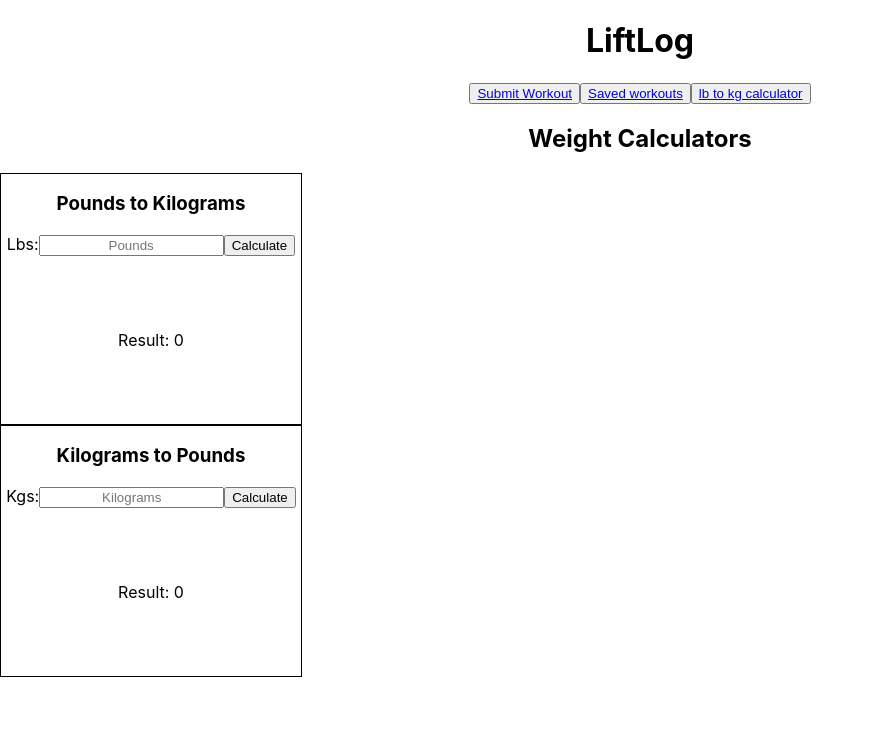
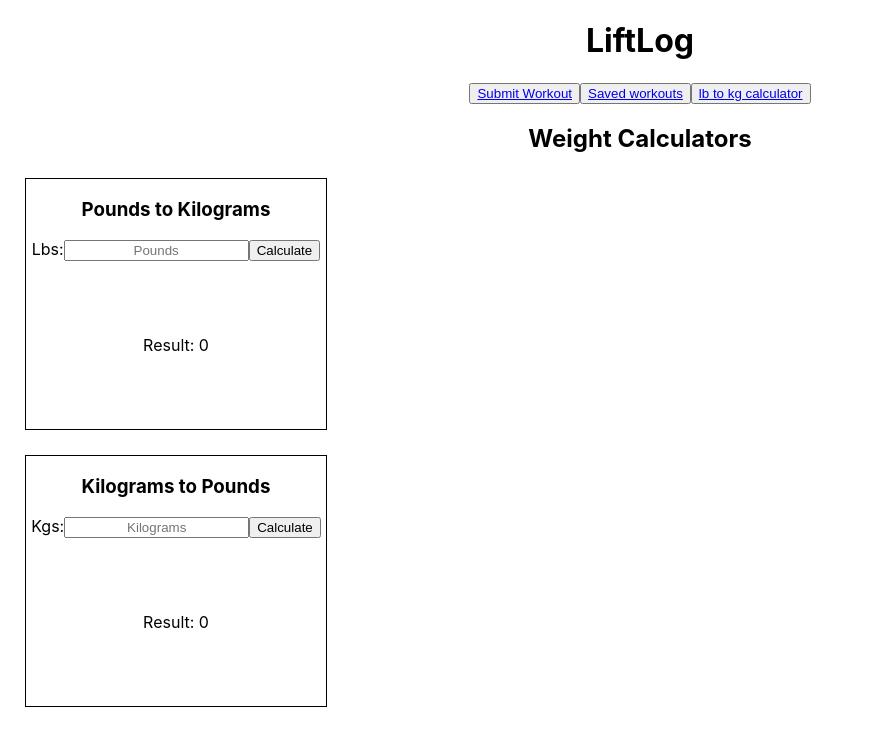
Before and after one commit to DeanLeong/LiftLog, a React (Create React App) app: page /Calculator in a window 1280 px wide. Shown: the top 746 px of the page, without its empty margins (0-874 px from the left). Built offline with nearby package versions, Linux system fonts and the light colour scheme.

Commit message:
more styling

```diff
--- a/src/App.css
+++ b/src/App.css
@@ -51,17 +51,23 @@
 .lbs-to-kgs {
   display: grid;
   grid-template-rows: auto;
-  justify-content: center;
+  border: 1px solid black;
   height: 250px;
   width: 300px;
-  border: 1px solid black;
+  margin-bottom: 25px;
+  margin-top: 25px;
+  margin-left: 25px;
+  margin-right: 25px;
 }
 
 .kgs-to-lbs {
   display: grid;
   grid-template-rows: auto;
-  justify-content: center;
+  border: 1px solid black;
   height: 250px;
   width: 300px;
-  border: 1px solid black;
+  margin-bottom: 25px;
+  margin-top: 25px;
+  margin-left: 25px;
+  margin-right: 25px;
 }
```
